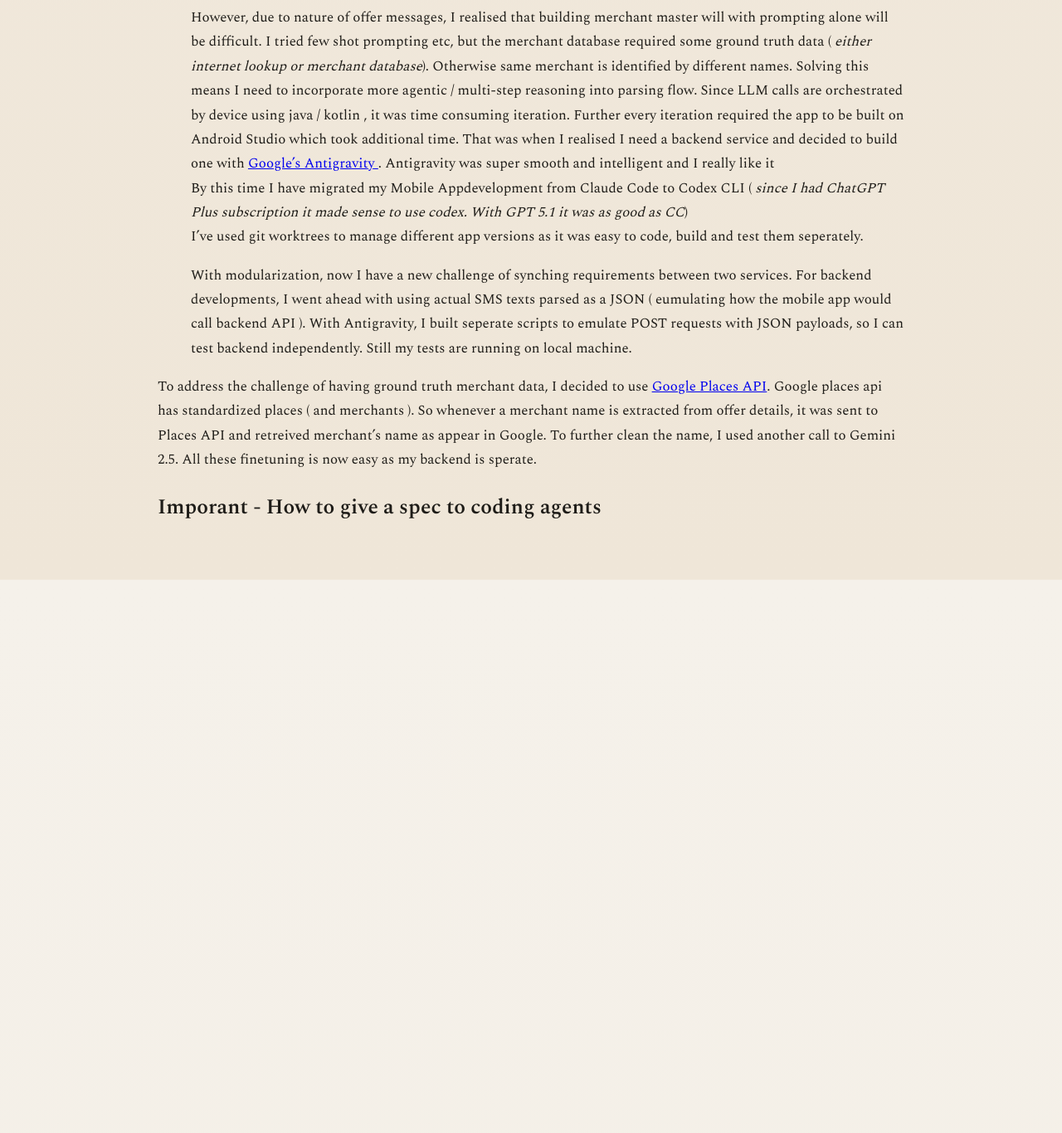
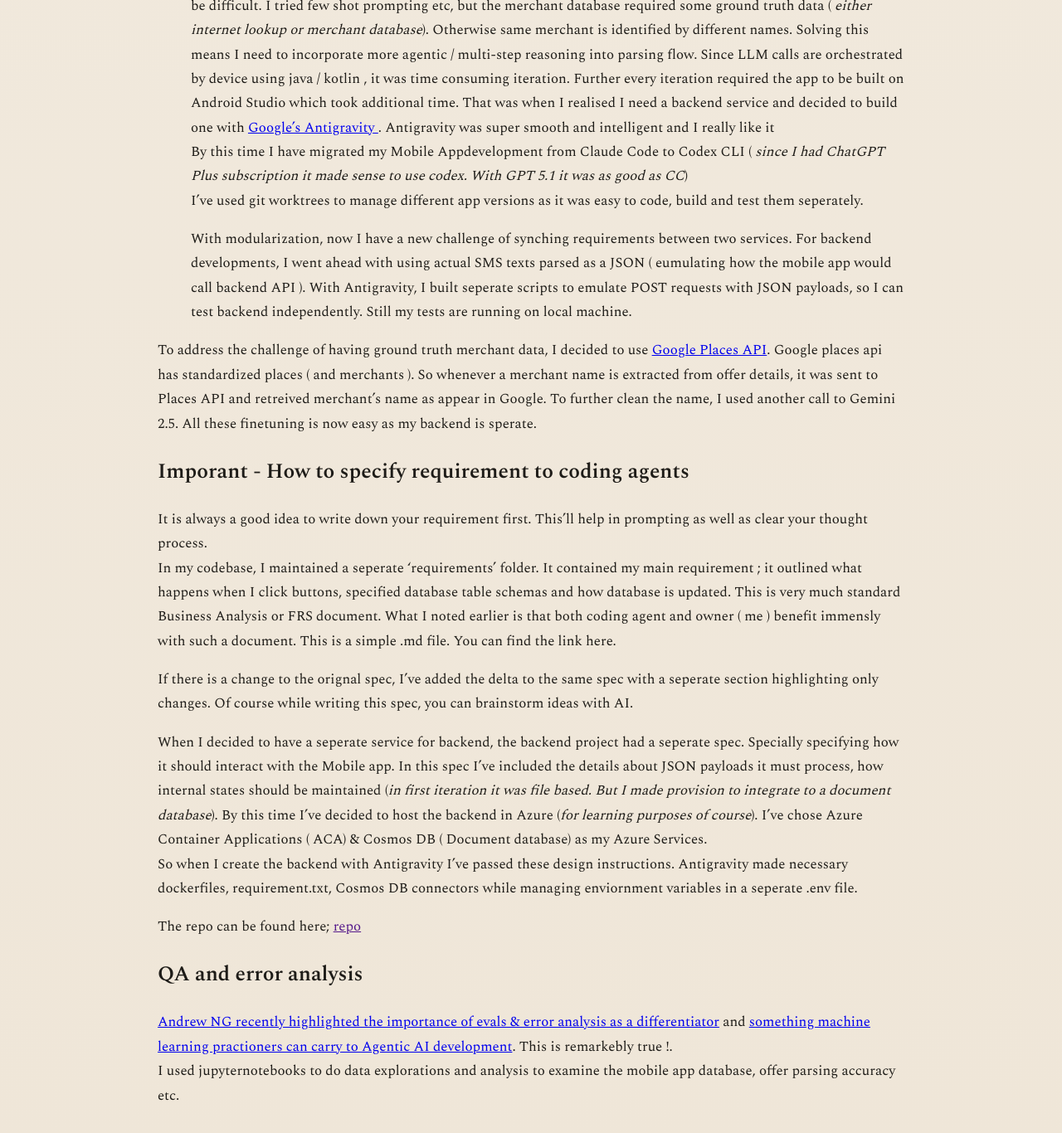
Before and after one commit to nilanka-weeraman/nilanka-weeraman.github.io, a Jekyll site: the page built from _posts/2026-01-20-welcome.md, in a window 1280 px wide and 1400 px high, scrolled down 5108 px. Shown: the top 1366 px of the window at 83% size. Built offline with Jekyll 4.4.1, drawn with Linux system fonts in a browser that asks for light colours; before the commit the page ends 5807 px from its top, so only the background shows below that; some of the changed text lies outside the part shown.

Commit message:
spec & error analysis

```diff
--- a/_posts/2026-01-20-welcome.md
+++ b/_posts/2026-01-20-welcome.md
@@ -22,6 +22,7 @@ I'll detail out how I did it. Along the way I had to learn new stuff and referen
 [Assembling the tools](#assembleai) <br>
 [Iterating for Modular design and Architecture](#architecture) <br>
 [Imporant - How to give a spec to coding agents](#spec) <br>
+[QA and error analysis](#erroranalysis)
 
 ## Set Direction, Divide and Conquer {#divide-and-conquer-approach}
 
@@ -68,4 +69,20 @@ So CC made the first working app. It did the following ;<br>
 
 To address the challenge of having ground truth merchant data, I decided to use [Google Places API](https://developers.google.com/maps/documentation/places/web-service/overview). Google places api has standardized places ( and merchants ). So whenever a merchant name is extracted from offer details, it was sent to Places API and retreived merchant's name as appear in Google. To further clean the name, I used another call to Gemini 2.5. All these finetuning is now easy as my backend is sperate.
 
-## Imporant - How to give a spec to coding agents {#spec}
+## Imporant - How to specify requirement to coding agents {#spec}
+
+It is always a good idea to write down your requirement first. This'll help in prompting as well as clear your thought process.<br>
+In my codebase, I maintained a seperate 'requirements' folder. It contained my main requirement ; it outlined what happens when I click buttons, specified database table schemas and how database is updated. This is very much standard Business Analysis or FRS document. What I noted earlier is that both coding agent and owner ( me ) benefit immensly with such a document. This is a simple .md file. You can find the link here. <br>
+
+If there is a change to the orignal spec, I've added the delta to the same spec with a seperate section highlighting only changes. Of course while writing this spec, you can brainstorm ideas with AI.<br>
+
+When I decided to have a seperate service for backend, the backend project had a seperate spec. Specially specifying how it should interact with the Mobile app. In this spec I've included the details about JSON payloads it must process, how internal states should be maintained (_in first iteration it was file based. But I made provision to integrate to a document database_). By this time I've decided to host the backend in Azure (_for learning purposes of course_). I've chose Azure Container Applications ( ACA) & Cosmos DB ( Document database) as my Azure Services. <br>
+So when I create the backend with Antigravity I've passed these design instructions. Antigravity made necessary dockerfiles, requirement.txt, Cosmos DB connectors while managing enviornment variables in a seperate .env file. <br>
+
+The repo can be found here; [repo]()
+
+
+## QA and error analysis {#erroranalysis}
+
+[Andrew NG recently highlighted the importance of evals & error analysis as a differentiator](https://learn.deeplearning.ai/courses/agentic-ai/lesson/0kbds1/more-error-analysis-examples) and [something machine learning practioners can carry to Agentic AI development](https://www.linkedin.com/posts/andrewyng_deepseek-cuts-inference-costs-openai-tightens-activity-7384633283554447360-sVXe). This is remarkebly true !. <br>
+I used jupyternotebooks to do data explorations and analysis to examine the mobile app database, offer parsing accuracy etc.
```
Also changed, not shown: other parts of _posts/2026-01-20-welcome.md (+1 -1 lines), assets/images/requirement.md.png (added).
